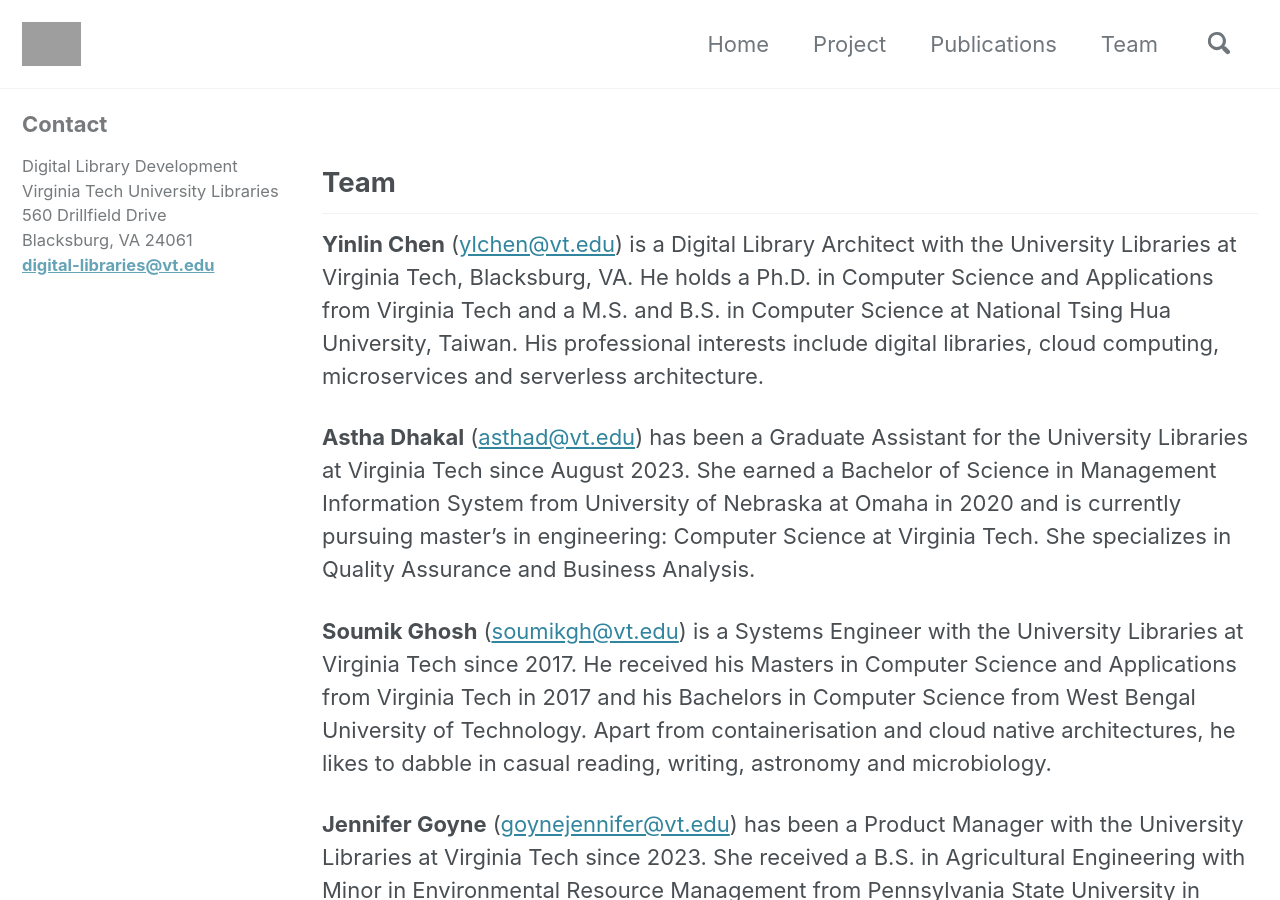
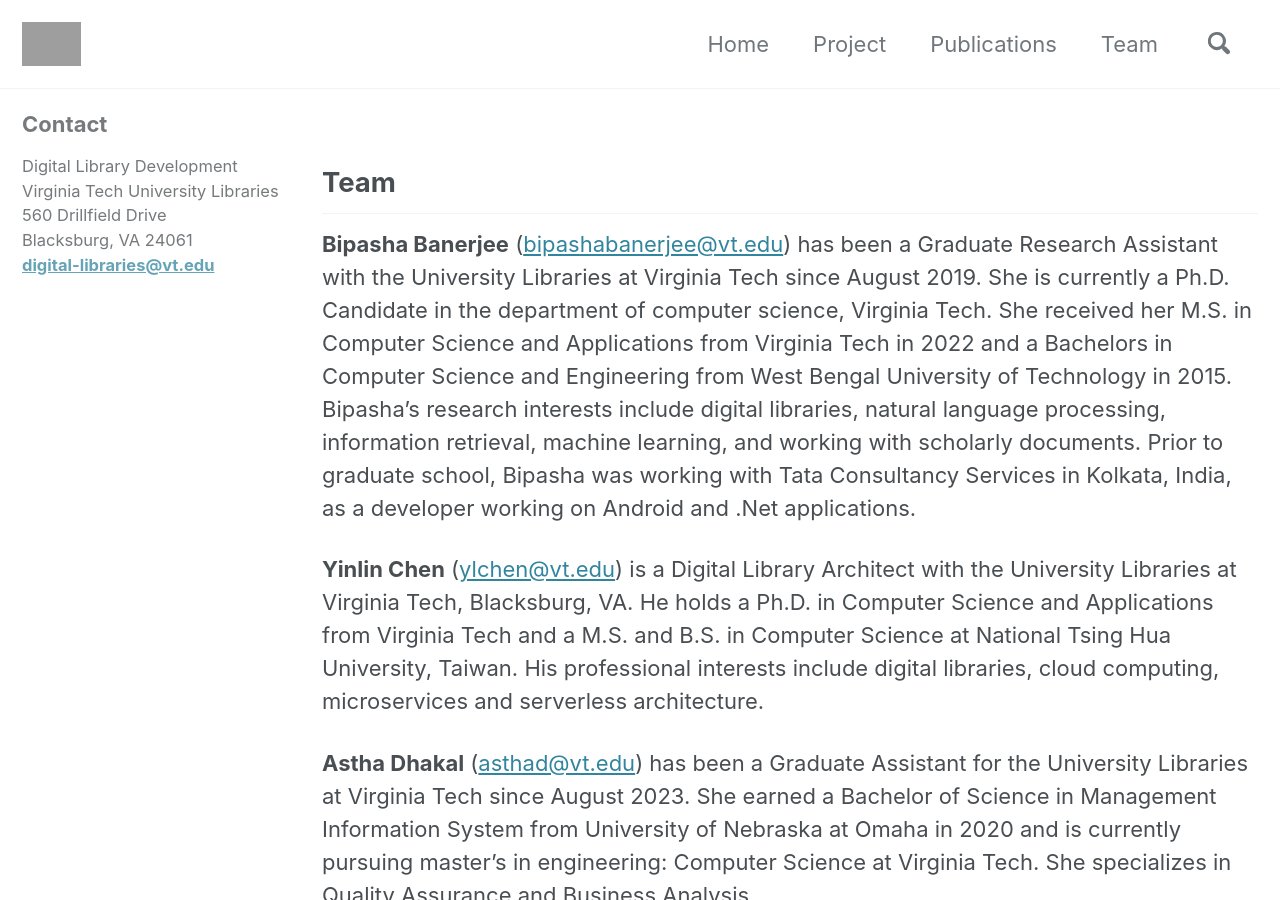
Before and after one commit to vt-digital-libraries-platform/vt-digital-libraries-platform.github.io, a Jekyll site: the page built from _pages/team.md, in a window 1280 px wide and 900 px high. Built offline with Jekyll 4.4.1, drawn with Linux system fonts in a browser that asks for light colours; cached includes are drawn as plain includes; nearby versions of some CDN libraries; grey boxes are pictures that could not be loaded.

Commit message:
Update team.md
Added Bipasha Banerjee to the team list

```diff
--- a/_pages/team.md
+++ b/_pages/team.md
@@ -13,6 +13,8 @@ sidebar:
 ---
 ## Team
 
+**Bipasha Banerjee** (<bipashabanerjee@vt.edu>) has been a Graduate Research Assistant with the University Libraries at Virginia Tech since August 2019. She is currently a Ph.D. Candidate in the department of computer science, Virginia Tech. She received her M.S. in Computer Science and Applications from Virginia Tech in 2022 and a Bachelors in Computer Science and Engineering from West Bengal University of Technology in 2015. Bipasha’s research interests include digital libraries, natural language processing, information retrieval, machine learning, and working with scholarly documents. Prior to graduate school, Bipasha was working with Tata Consultancy Services in Kolkata, India, as a developer working on Android and .Net applications.
+
 **Yinlin Chen** (<ylchen@vt.edu>) is a Digital Library Architect with the University Libraries at Virginia Tech, Blacksburg, VA. He holds a Ph.D. in Computer Science and Applications from Virginia Tech and a M.S. and B.S. in Computer Science at National Tsing Hua University, Taiwan. His professional interests include digital libraries, cloud computing, microservices and serverless architecture.
 
 **Astha Dhakal**  (<asthad@vt.edu>) has been a Graduate Assistant for the University Libraries at Virginia Tech since August 2023. She earned a Bachelor of Science in Management Information System from University of Nebraska at Omaha in 2020 and is currently pursuing master’s in engineering: Computer Science at Virginia Tech. She specializes in Quality Assurance and Business Analysis.
```
